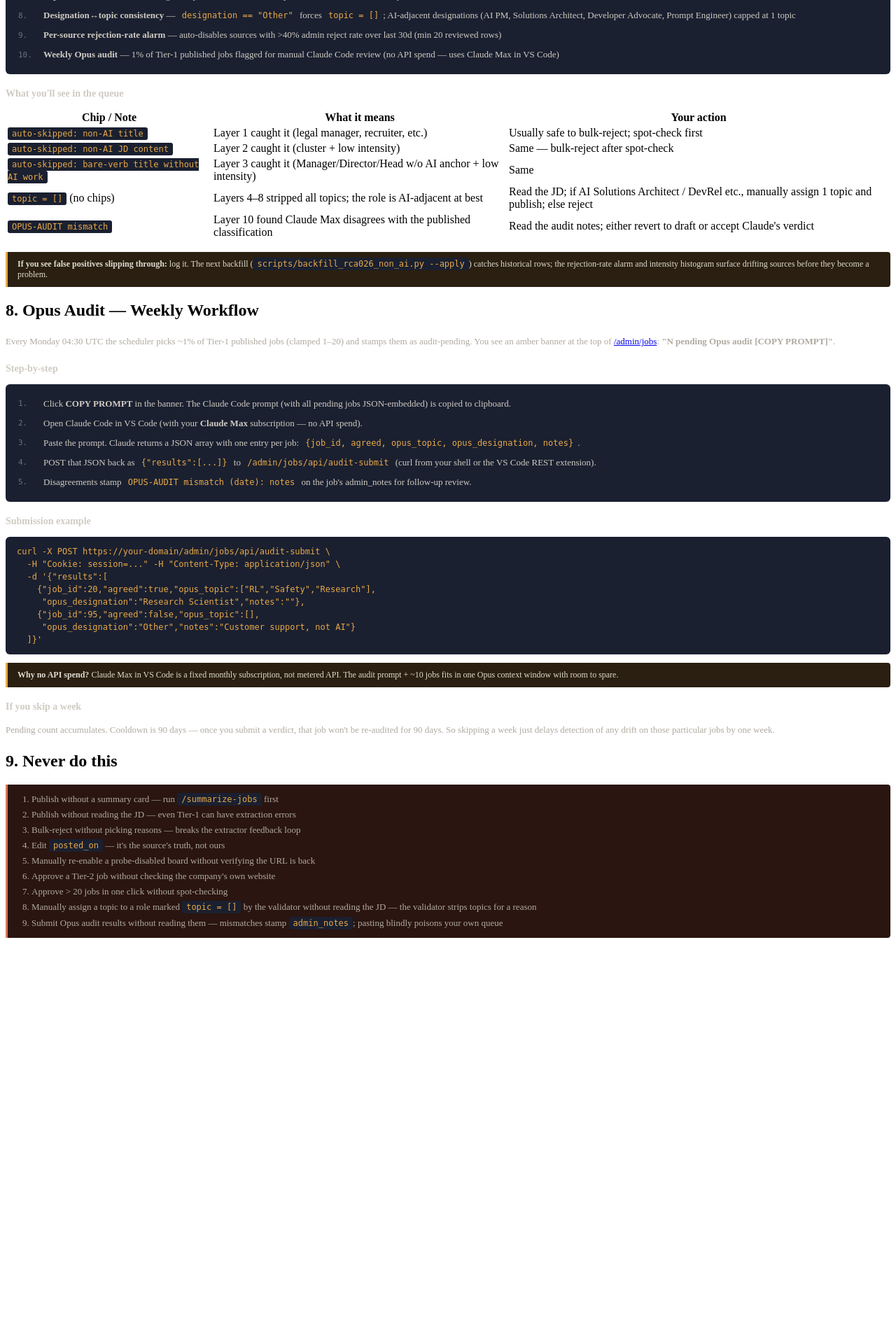
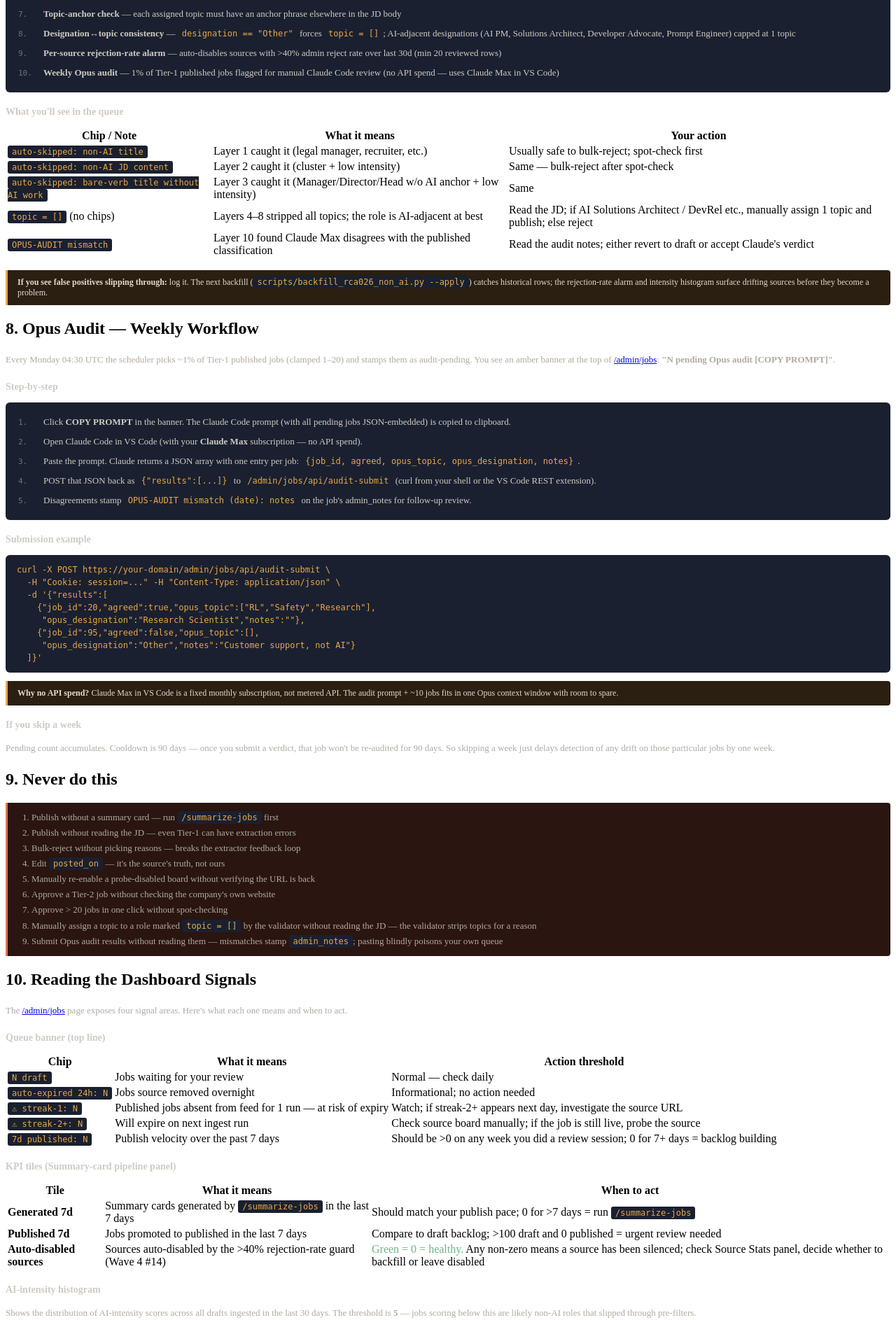
Before and after one commit to manishjnv/AIExpert, a Python web app: template backend/app/templates/admin/jobs_guide.html in a window 1280 px wide. Shown: the part 3715-5601 px from the top of the page at 70% size. Before the commit the page ends 5055 px from the top, so only its background shows below. Run offline with Jinja, Linux system fonts and the light colour scheme; the template is opened without the code that fills it: most values are stand-ins (such as "Sample title", 1, 10 or a date in 2020).

Commit message:
docs(admin-jobs): add Section 10 (Reading Dashboard Signals) + session 18 handoff
- Jobs Guide Section 10: queue banner chips, KPI tiles, AI-intensity histogram,
  noisy-source table, and Opus audit staleness — actionable thresholds for each signal
- TOC updated with Section 10 link
- HANDOFF.md: session 18 close (HEAD 7e10ca9, commit log, next-action note)

Co-Authored-By: Claude Opus 4.6 (1M context) <noreply@anthropic.com>

```diff
--- a/backend/app/templates/admin/jobs_guide.html
+++ b/backend/app/templates/admin/jobs_guide.html
@@ -62,6 +62,7 @@
 <li><a href="#classification">AI Classification &mdash; Defense Layers</a></li>
 <li><a href="#audit">Opus Audit &mdash; Weekly Workflow</a></li>
 <li><a href="#never">Never do this</a></li>
+<li><a href="#signals">Reading the Dashboard Signals</a></li>
 </ol>
 </div>
 
@@ -310,4 +311,52 @@ If a job is missing one, run <code>/summarize-jobs --id &lt;ID&gt;</code> first.
 </ol>
 </div>
 
+<!-- ========================= DASHBOARD SIGNALS ========================= -->
+<h2 id="signals">10. Reading the Dashboard Signals</h2>
+
+<p>The <a href="/admin/jobs">/admin/jobs</a> page exposes four signal areas. Here's what each one means and when to act.</p>
+
+<h3>Queue banner (top line)</h3>
+<table>
+<tr><th>Chip</th><th>What it means</th><th>Action threshold</th></tr>
+<tr><td><code>N draft</code></td><td>Jobs waiting for your review</td><td>Normal &mdash; check daily</td></tr>
+<tr><td><code>auto-expired 24h: N</code></td><td>Jobs source removed overnight</td><td>Informational; no action needed</td></tr>
+<tr><td><code>⚠ streak-1: N</code></td><td>Published jobs absent from feed for 1 run &mdash; at risk of expiry</td><td>Watch; if streak-2+ appears next day, investigate the source URL</td></tr>
+<tr><td><code>⚠ streak-2+: N</code></td><td>Will expire on next ingest run</td><td>Check source board manually; if the job is still live, probe the source</td></tr>
+<tr><td><code>7d published: N</code></td><td>Publish velocity over the past 7 days</td><td>Should be &gt;0 on any week you did a review session; 0 for 7+ days = backlog building</td></tr>
+</table>
+
+<h3>KPI tiles (Summary-card pipeline panel)</h3>
+<table>
+<tr><th>Tile</th><th>What it means</th><th>When to act</th></tr>
+<tr><td><strong>Generated 7d</strong></td><td>Summary cards generated by <code>/summarize-jobs</code> in the last 7 days</td><td>Should match your publish pace; 0 for &gt;7 days = run <code>/summarize-jobs</code></td></tr>
+<tr><td><strong>Published 7d</strong></td><td>Jobs promoted to published in the last 7 days</td><td>Compare to draft backlog; &gt;100 draft and 0 published = urgent review needed</td></tr>
+<tr><td><strong>Auto-disabled sources</strong></td><td>Sources auto-disabled by the &gt;40% rejection-rate guard (Wave 4 #14)</td><td><span style="color:#6db585">Green = 0 = healthy.</span> Any non-zero means a source has been silenced; check Source Stats panel, decide whether to backfill or leave disabled</td></tr>
+</table>
+
+<h3>AI-intensity histogram</h3>
+<p>Shows the distribution of AI-intensity scores across all drafts ingested in the last 30 days. The threshold is <strong>5</strong> &mdash; jobs scoring below this are likely non-AI roles that slipped through pre-filters.</p>
+<table>
+<tr><th>What you see</th><th>What it means</th><th>Action</th></tr>
+<tr><td>Bars are mostly <span style="color:#6db585">green</span> (bins 5-7, 8-15, 16+)</td><td>Sources are sending genuine AI job descriptions</td><td>No action needed</td></tr>
+<tr><td><span style="color:#d97757">Red</span> bins (0, 1-2, 3-4) are growing week-over-week</td><td>A source is drifting &mdash; sending more non-AI roles</td><td>Check the Noisy Sources table below the histogram</td></tr>
+<tr><td>All bins near-zero</td><td>No new drafts in 30 days</td><td>Trigger on-demand ingest or check if all sources are enabled</td></tr>
+</table>
+
+<h3>Noisy sources table</h3>
+<p>Lists sources where &ge;50% of their last-30d drafts scored below the intensity threshold. Healthy state: <span style="color:#6db585">&#10003; No sources above 50% below-threshold</span>.</p>
+<table>
+<tr><th>Column</th><th>Meaning</th></tr>
+<tr><td><strong>Source</strong></td><td>The source board key (matches Source Stats panel)</td></tr>
+<tr><td><strong>Drafts 30d</strong></td><td>Total new drafts from that source in the last 30 days</td></tr>
+<tr><td><strong>Below threshold %</strong></td><td>Share of those drafts scoring &lt;5. &ge;70% is a strong signal to disable the source manually or wait for the rejection-rate auto-disable to fire</td></tr>
+</table>
+
+<div class="warn">
+<strong>Noisy source &ne; broken source.</strong> A source may score low because it mixes AI and non-AI roles in the same feed. Your options: (1) ignore and let the rejection-rate guard auto-disable if &gt;40% admin-rejected, or (2) manually disable and add to a future source-specific pre-filter list.
+</div>
+
+<h3>Opus audit banner staleness</h3>
+<p>When the amber banner says <strong>"last audit YYYY-MM-DD"</strong>, that date should be within the past 7 days. If it shows <strong>"no prior audit on record"</strong>, you have never submitted audit results &mdash; run the workflow in <a href="#audit">Section 8</a> today.</p>
+
 </div></body></html>
```
Also changed, not shown: docs/HANDOFF.md (+6 -5 lines).
